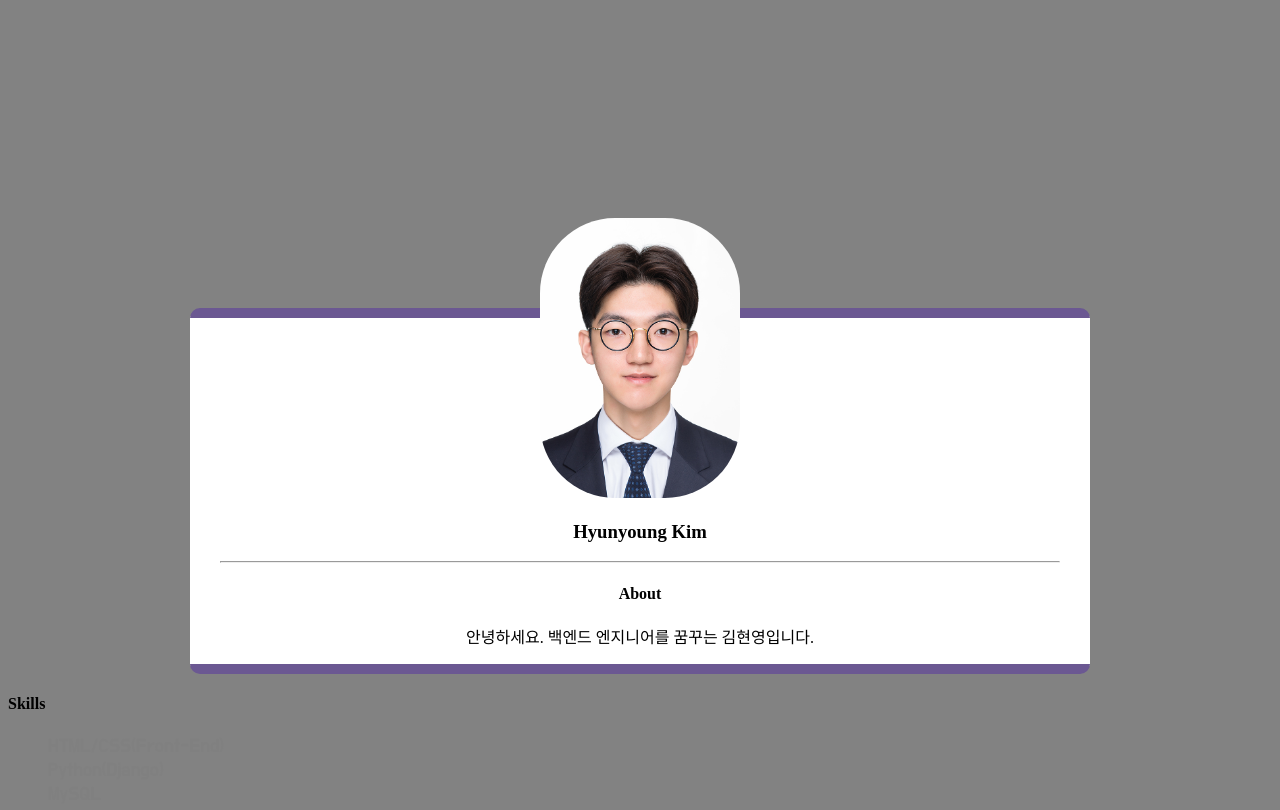
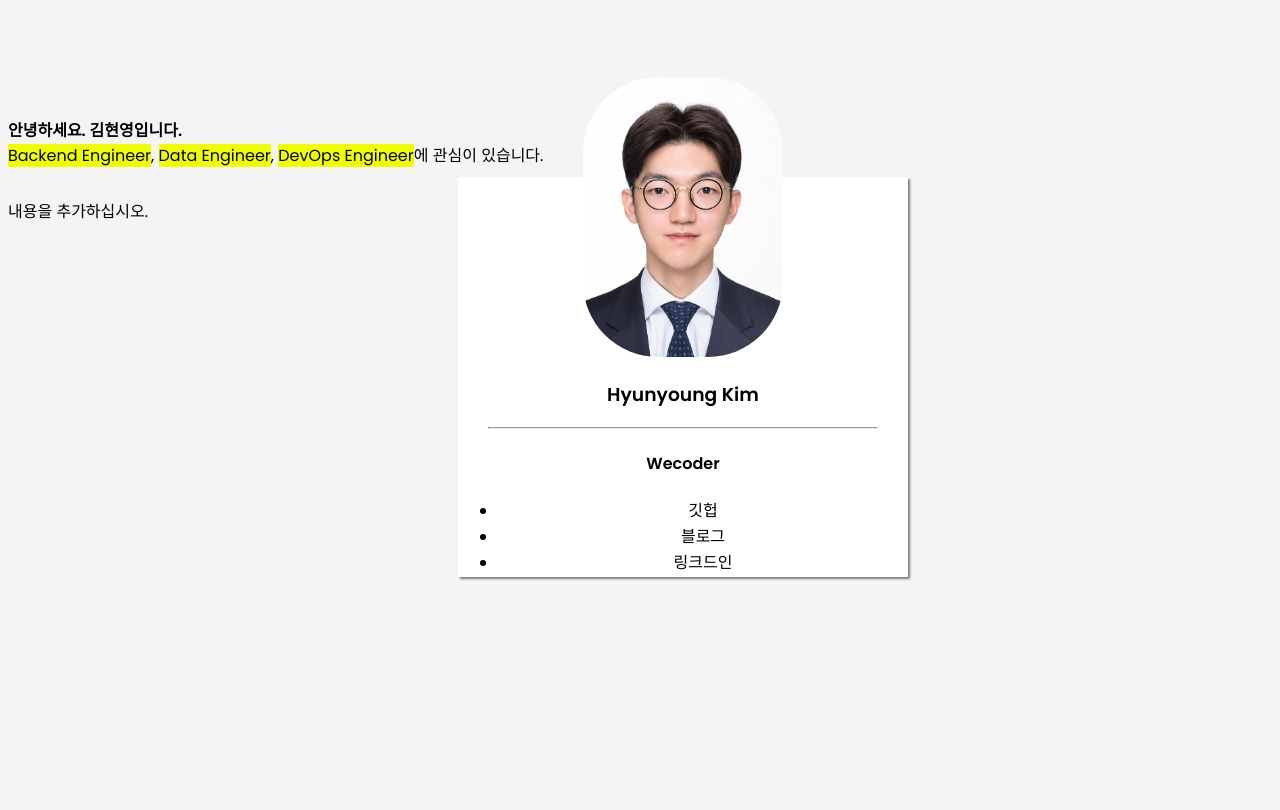
Before and after one commit to hyun0k/hyun0k.github.io, a plain HTML site: page index.html in a window 1280 px wide. Drawn offline with Linux system fonts and the light colour scheme.

Commit message:
edited layout

```diff
--- a/basic.css
+++ b/basic.css
@@ -1,25 +1,52 @@
 body {
-    background-color: #828282;
-    padding-top: 300px;
+    background-color: #F4F4F4;
+    padding-top: 100px;
 }
 
-h1, ul {
-    font-family: 'Do Hyeon', sans-serif;
+h1, h3, h4, p, ul {
+    font-family: 'Poppins', sans-serif, 'Nanum Gothic', sans-serif;
+}
+
+
+span{
+  background-color: #F0FF00;
 }
 
 hr {
     margin: 0 30px;
 }
 
+.main {
+  margin-top: 20px;
+  width: 900px;
+  height: 400px;
+  position: relative;
+}
+
+.header{
+  line-height: 20%;
+}
+
+.about {
+  background-color:  #F4F4F4;
+  margin: 0 auto;
+  width: 450px;
+  height: 400px;
+  position: absolute;
+}
+
 .profile {
     background-color: white;
-    border-top: 10px solid #6b5892;
-    border-bottom: 10px solid #6b5892;
-    border-radius: 10px;
+    /*border-top: 10px solid #020202;
+    border-bottom: 10px solid #020202;
+    border-radius: 10px;*/
     margin: 0 auto;
-    width: 900px;
-
+    width: 450px;
+    height: 400px;
+    left: 450px;
+    position: absolute;
     text-align: center;
+    box-shadow: 2px 2px 2px rgba(0, 0, 0, 0.493);
 }
 
 .profile-image {
@@ -30,7 +57,7 @@ hr {
 }
 
 .text{
-    color: gray;
+    color: black;
     text-align: left;
     font-size: 1.2em;
     list-style: none;
--- a/index.html
+++ b/index.html
@@ -1,27 +1,37 @@
 <!DOCTYPE html>
 <html>
 <head>
-    <title>안녕하세요. 김현영입니다.</title>
-    <link rel="stylesheet" href="basic.css">
-    <link href="https://fonts.googleapis.com/css2?family=Do+Hyeon&display=swap" rel="stylesheet">
+  <meta charset="utf-8">
+  <title>안녕하세요. 김현영입니다.</title>
+  <link rel="stylesheet" href="basic.css">
+  <link rel="preconnect" href="https://fonts.gstatic.com">
+  <link href="https://fonts.googleapis.com/css2?family=Nanum+Gothic&family=Poppins:wght@300;400;600&display=swap" rel="stylesheet">
 </head>
 <body>
+  <div class="header">
+    <h4>안녕하세요. 김현영입니다.</h4>
+    <p><span>Backend Engineer</span>, <span>Data Engineer</span>, <span>DevOps Engineer</span>에 관심이 있습니다.</p>
+  </div>
+  <div class="main">
+    <div class="about">
+        <h4></h4>
+        <p>내용을 추가하십시오.</p>
+    </div>
     <div class="profile">
         <img src="img/profile.jpg" class="profile-image">
         <h3>Hyunyoung Kim</h3>
         <hr>
-        <div class="about">
-            <h4>About</h4>
-            <p>안녕하세요. 백엔드 엔지니어를 꿈꾸는 김현영입니다.</p>
+        <div class="intro">
+            <h4>Wecoder</h4>
+        </div>
+        <div class="social-media">
+           <ul>
+             <li>깃헙</li>
+             <li>블로그</li>
+             <li>링크드인</li>
+          </ul>
         </div>
     </div>
-    <div class="content_01">
-        <h4>Skills</h4>
-        <ul class="text">
-            <li>HTML/CSS(Front-End)</li>
-            <li>Python(Django)</li>
-            <li>MySQL</li>
-        </ul>
-    </div>
+  </div>
 </body>
 </html>
```
